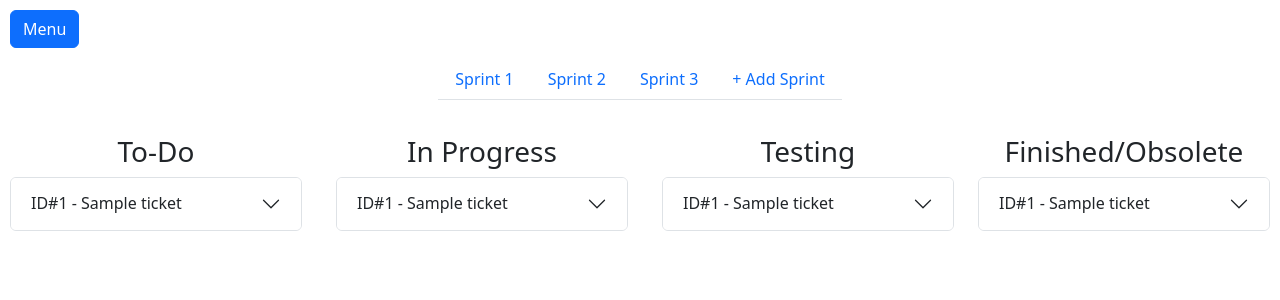
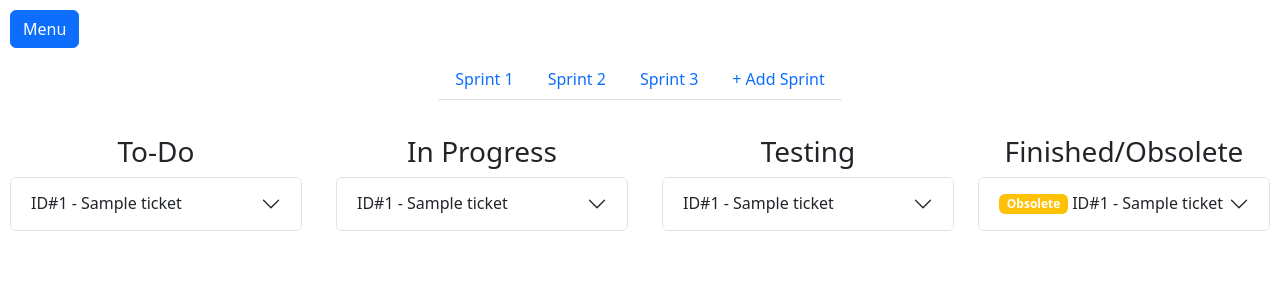
Before and after one commit to SCRUM-Webapp/SCRUM_Webapp_Project, a Flask app: template templates/Sprint_Planning.html in a window 1280 px wide. Shown: the top 300 px of the page. Run offline with Flask 3, Linux system fonts and the light colour scheme; the template is opened without the code that fills it: most values are stand-ins (such as "Sample title", 1, 10 or a date in 2020); some libraries are stand-ins or nearby versions.

Commit message:
added if-statement diplaying either Finished or Obsolete label (not yet pulling value from DB)

```diff
--- a/templates/Sprint_Planning.html
+++ b/templates/Sprint_Planning.html
@@ -134,6 +134,12 @@
                     <button class="accordion-button collapsed" type="button" data-bs-toggle="collapse"
                         data-bs-target="#finishedObsoleteCollapse{{ ticket.ticket_id }}" aria-expanded="false"
                         aria-controls="finishedObsoleteCollapse{{ ticket.ticket_id }}">
+                        <!-- if statement needs to get value from db -->
+                        {%if false%}
+                        <span class="badge bg-success me-1" >Finished</span>
+                        {%else%}
+                        <span class="badge bg-warning me-1" >Obsolete</span>
+                        {%endif%}
                         ID#{{ticket.ticket_id }} - {{ ticket.ticket_name }}
                     </button>
                 </h2>
```
